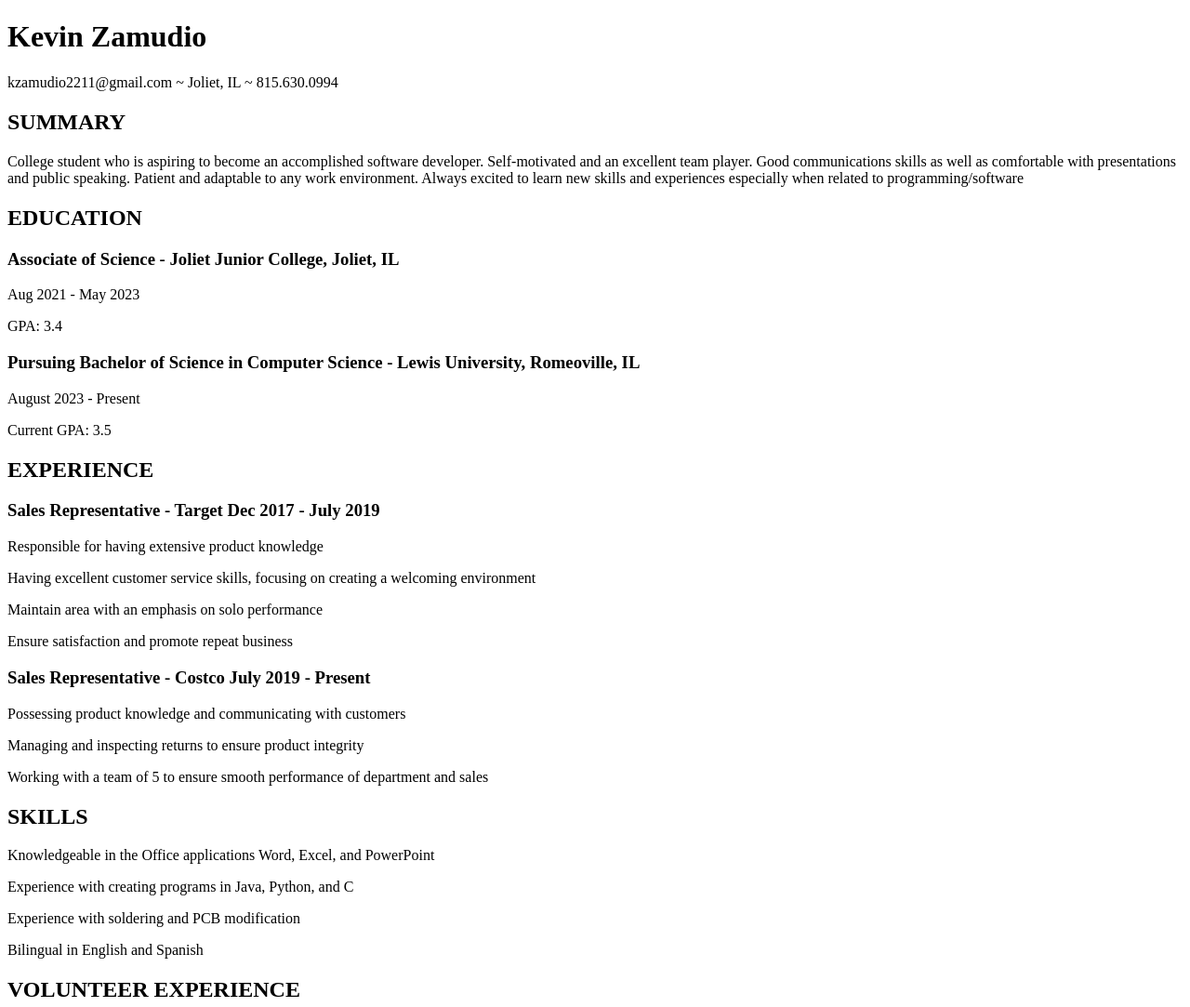
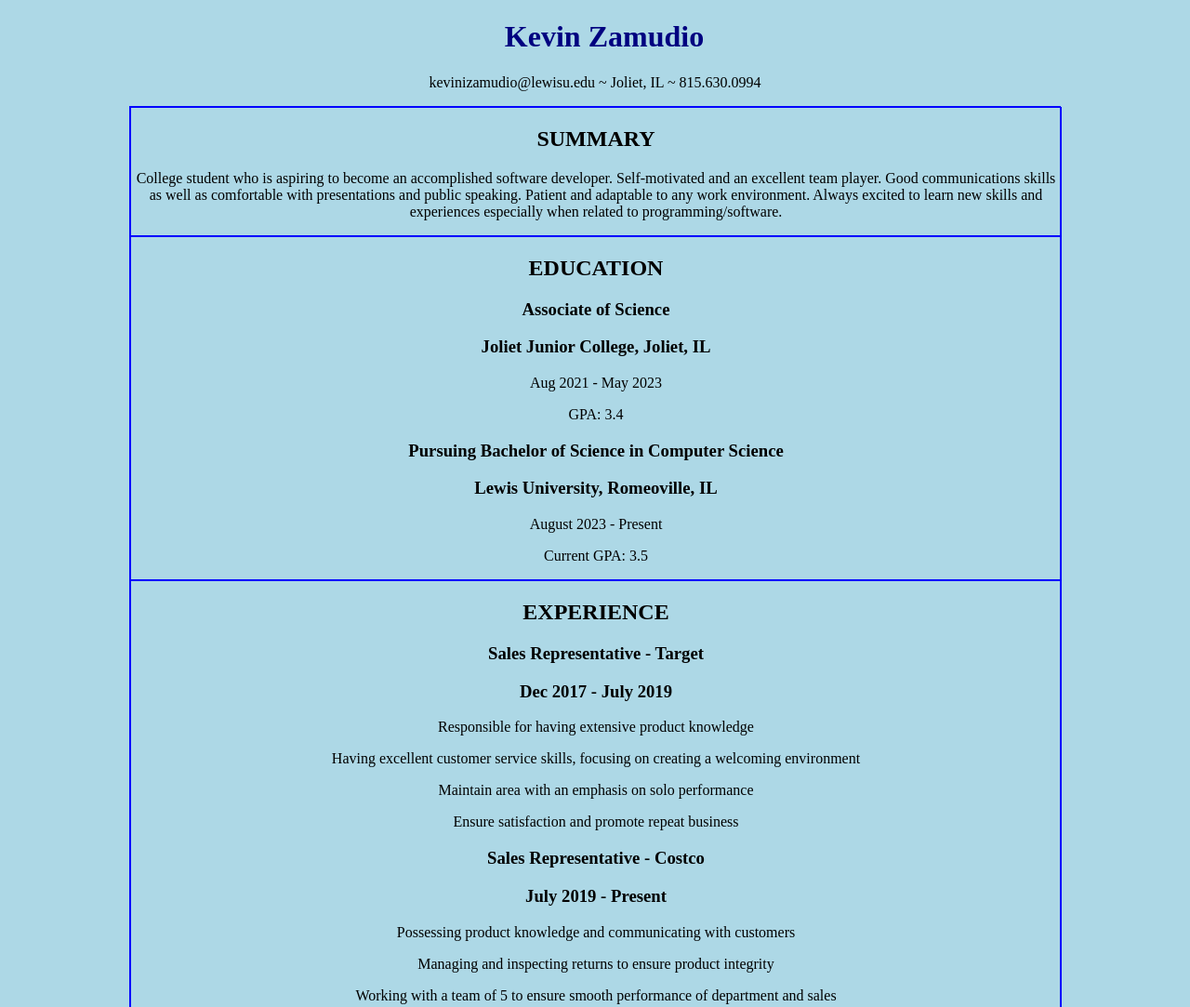
Before and after one commit to kzamudio2211/ResumeSite, a plain HTML site: page index.html in a window 1280 px wide. Shown: the top 1083 px of the page at 93% size. Drawn offline with Linux system fonts and the light colour scheme.

Commit message:
updated website

```diff
--- a/index.css
+++ b/index.css
@@ -0,0 +1,28 @@
+body {
+  background-color: lightblue;
+}
+
+h1 {
+  color: navy;
+  margin-left: 20px;
+  text-align: center;
+}
+
+h2 {
+  text-align: center;
+}
+
+h3 {
+  text-align: center;
+}
+
+p {
+  text-align: center;
+}
+
+div {
+  width: 1000px;
+  margin: auto;
+  border: 1px solid blue;
+  border-style: double;
+}
--- a/index.html
+++ b/index.html
@@ -2,11 +2,12 @@
 <html>
 <head>
 <title>My Resume</title>
+<link href="index.css" rel="stylesheet" type="text/css">
 </head>
 <body>
 
 <h1>Kevin Zamudio</h1>
-<p> kzamudio2211@gmail.com  ~  Joliet, IL  ~  815.630.0994
+<p> kevinizamudio@lewisu.edu   ~  Joliet, IL  ~  815.630.0994
 </p>
 <div class="container">
 
@@ -15,29 +16,33 @@
         <p> College student who is aspiring to become an accomplished software developer.
             Self-motivated and an excellent team player. Good communications skills as well as
             comfortable with presentations and public speaking. Patient and adaptable to any work environment.
-            Always excited to learn new skills and experiences especially when related to programming/software
+            Always excited to learn new skills and experiences especially when related to programming/software.
         </p>
     </div>
 
     <div class="section">
         <h2 class="section-header">EDUCATION</h2>
-        <h3>Associate of Science - Joliet Junior College, Joliet, IL</h3>
+        <h3>Associate of Science</h3>
+        <h3>Joliet Junior College, Joliet, IL</h3>
             <p>Aug 2021 - May 2023 </p>
             <p>GPA: 3.4</p>
-        <h3>Pursuing Bachelor of Science in Computer Science - Lewis University, Romeoville, IL </h3>
+        <h3>Pursuing Bachelor of Science in Computer Science </h3>
+        <h3>Lewis University, Romeoville, IL </h3>
             <p>August 2023 - Present</p>
             <p>Current GPA: 3.5</p>
     </div>
 
     <div class="section">
         <h2 class="section-header">EXPERIENCE</h2>
-        <h3>Sales Representative - Target  Dec 2017 - July 2019</h3>
+        <h3>Sales Representative - Target</h3>
+        <h3>Dec 2017 - July 2019</h3>
             <p> Responsible for having extensive product knowledge</p>
             <p> Having excellent customer service skills, focusing on creating a welcoming environment</p>
             <p>  Maintain area with an emphasis on solo performance</p>
             <p> Ensure satisfaction and promote repeat business</p>
-        <h3>Sales Representative - Costco  July 2019 - Present</h3>
-            <p> Possessing product knowledge and communicating with customers</p>
+        <h3>Sales Representative - Costco </h3>
+        <h3>July 2019 - Present</h3>
+            <p>Possessing product knowledge and communicating with customers</p>
             <p>Managing and inspecting returns to ensure product integrity</p>
             <p>Working with a team of 5 to ensure smooth performance of department and sales</p>
     </div>
```
Also changed, not shown: 2 other files.
